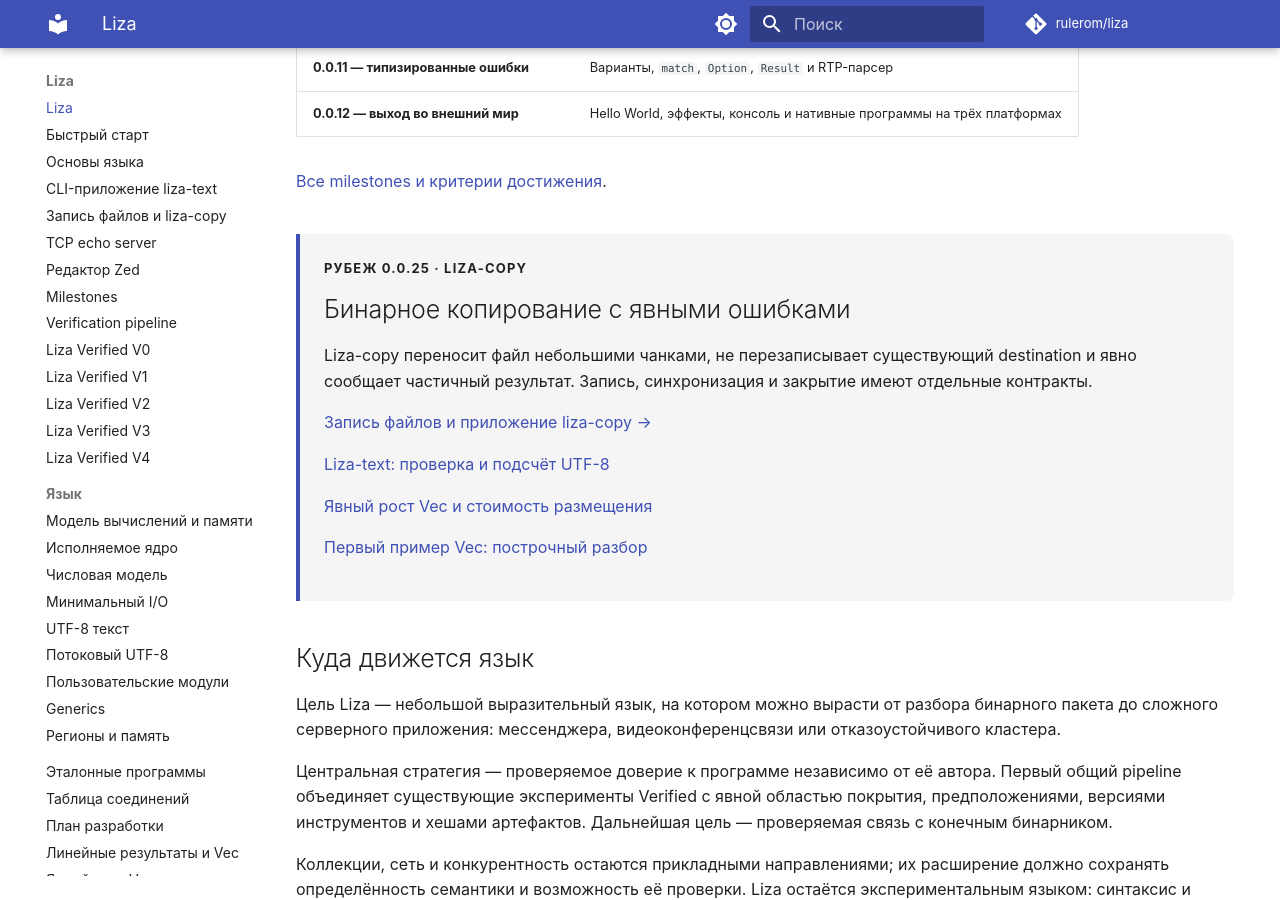
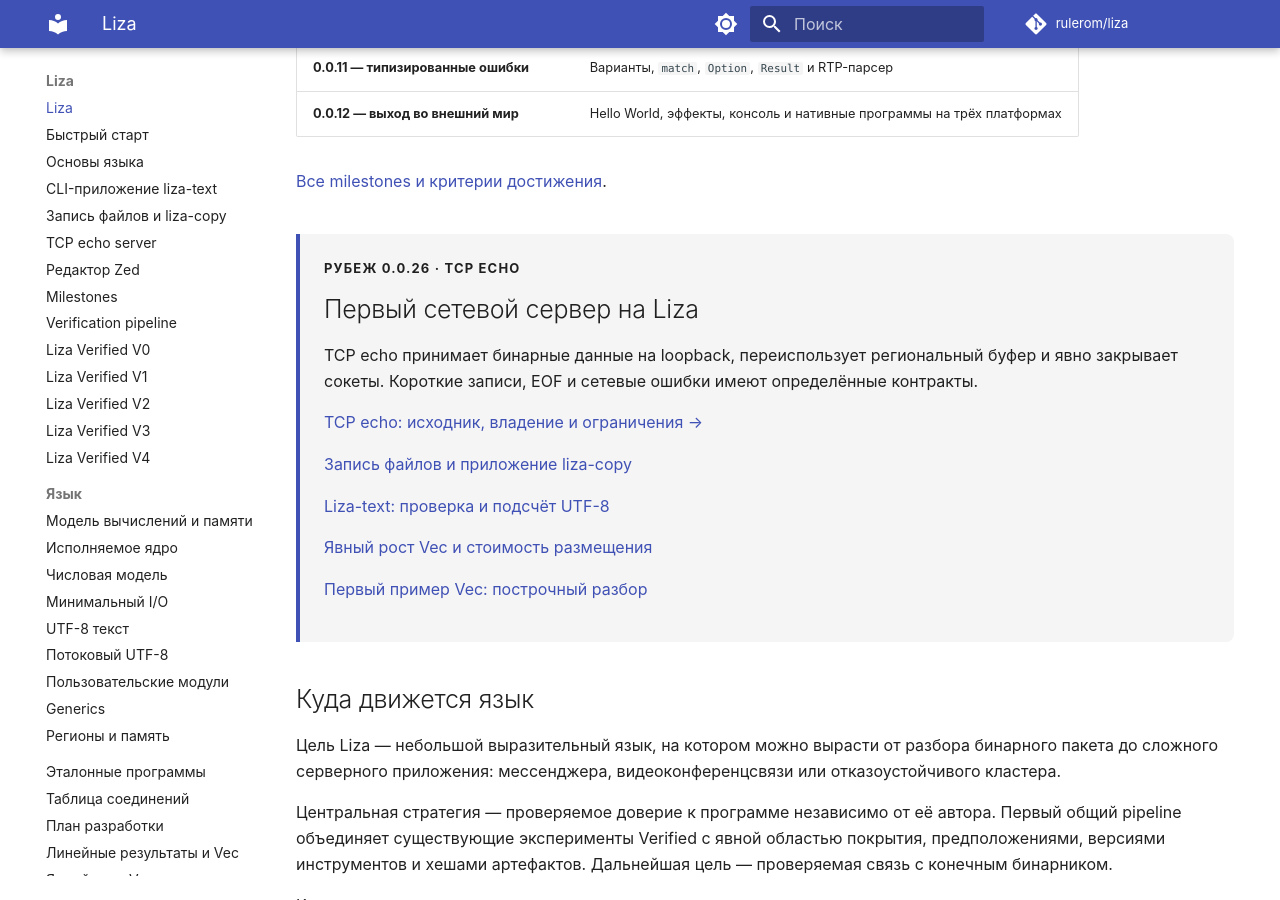
Before and after one commit to rulerom/liza, an MkDocs documentation site: the page built from docs/index.md, in a window 1280 px wide and 900 px high, scrolled down 4013 px. Built offline with MkDocs 1.6.1 and Material for MkDocs 9.7.7, drawn with Linux system fonts in a browser that asks for light colours; comment, search, counter and statistics services are not loaded; some of the changed text lies outside the part shown.

Commit message:
docs: mark TCP echo as the 0.0.26 milestone

```diff
--- a/docs/index.md
+++ b/docs/index.md
@@ -6,7 +6,7 @@ hide:
 ---
 
 <div class="liza-hero">
-  <p class="liza-eyebrow">LIZA 0.0.25 · ЭКСПЕРИМЕНТАЛЬНЫЙ ЯЗЫК</p>
+  <p class="liza-eyebrow">LIZA 0.0.26 · ЭКСПЕРИМЕНТАЛЬНЫЙ ЯЗЫК</p>
   <h1>Код можно сгенерировать.<br>Доверие требует доказательств.</h1>
   <p class="liza-definition">Liza — системный язык для переносимых вычислений с определённой семантикой и контролируемой стоимостью операций. Архитектура языка ориентирована на проверку свойств программ и сохранения их семантики при компиляции.</p>
   <p class="liza-lead"><strong>Сегодня:</strong> V0–V4 проверяют выбранные программы, свойства и преобразования IR.</p>
@@ -152,10 +152,11 @@ build\hello.exe
 [Все milestones и критерии достижения](milestones.md).
 
 <div class="liza-next">
-  <p class="liza-eyebrow">РУБЕЖ 0.0.25 · LIZA-COPY</p>
-  <h2>Бинарное копирование с явными ошибками</h2>
-  <p>Liza-copy переносит файл небольшими чанками, не перезаписывает существующий destination и явно сообщает частичный результат. Запись, синхронизация и закрытие имеют отдельные контракты.</p>
-  <a href="file-output.html">Запись файлов и приложение liza-copy →</a>
+  <p class="liza-eyebrow">РУБЕЖ 0.0.26 · TCP ECHO</p>
+  <h2>Первый сетевой сервер на Liza</h2>
+  <p>TCP echo принимает бинарные данные на loopback, переиспользует региональный буфер и явно закрывает сокеты. Короткие записи, EOF и сетевые ошибки имеют определённые контракты.</p>
+  <a href="tcp.html">TCP echo: исходник, владение и ограничения →</a>
+  <p><a href="file-output.html">Запись файлов и приложение liza-copy</a></p>
   <p><a href="cli.html">Liza-text: проверка и подсчёт UTF-8</a></p>
   <p><a href="vec-reserve.html">Явный рост Vec и стоимость размещения</a></p>
   <p><a href="bounded-vec-walkthrough.html">Первый пример Vec: построчный разбор</a></p>
```
Also changed, not shown: docs/roadmap.md (+3 -3 lines).
